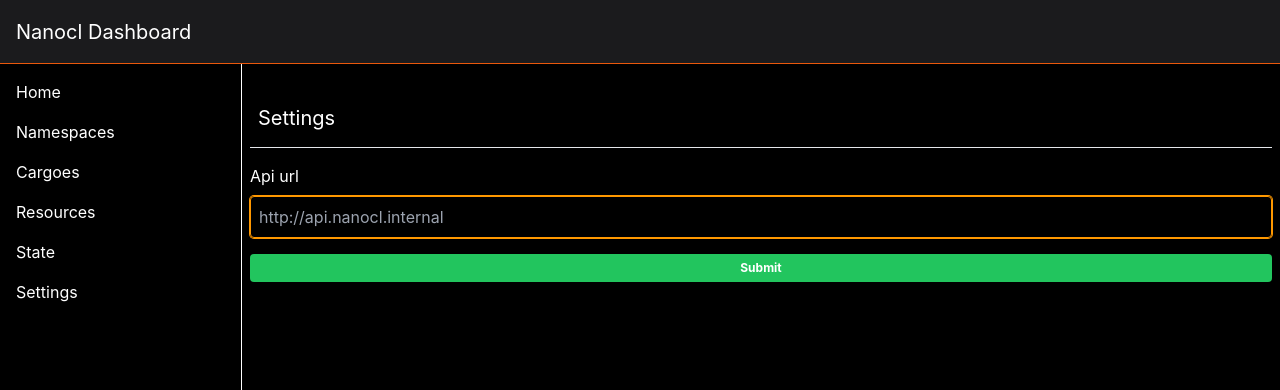
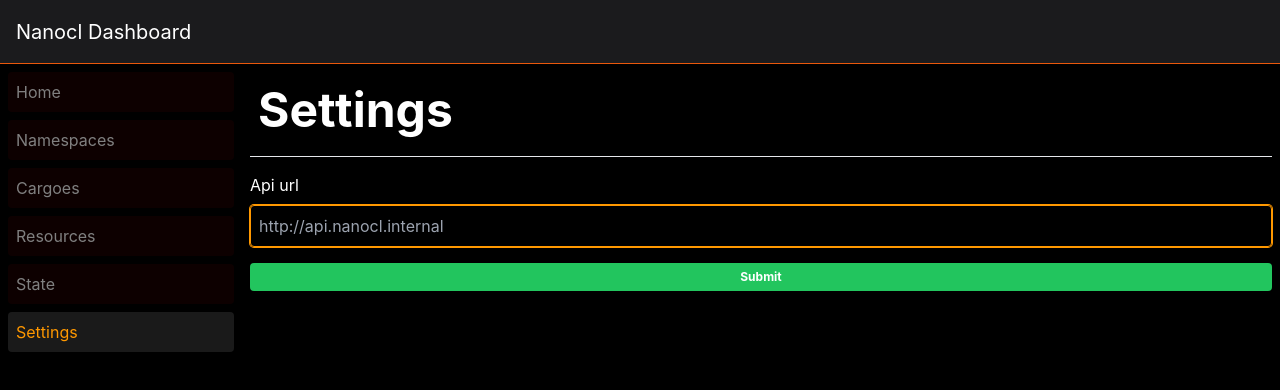
Before and after one commit to next-hat/nanocl-gui, a Next.js app: page /settings in a window 1280 px wide. Shown: the top 390 px of the page. Built offline with nearby package versions, Linux system fonts and the light colour scheme.

Commit message:
feature: better page protection and Menu Style

```diff
--- a/src/components/Menu.tsx
+++ b/src/components/Menu.tsx
@@ -1,31 +1,63 @@
 import Link from "next/link"
+import { useRouter } from "next/router"
 import React from "react"
 
+import { ApiContext } from "@/utils/api"
+
 const items = [
-  { Name: "Home", Href: "/" },
-  // { Name: "Metrics", Href: "/metrics" },
-  { Name: "Namespaces", Href: "/namespaces" },
-  { Name: "Cargoes", Href: "/cargoes" },
-  { Name: "Resources", Href: "/resources" },
-  { Name: "State", Href: "/state" },
+  { Name: "Home", Href: "/", requireApi: true },
+  { Name: "Namespaces", Href: "/namespaces", requireApi: true },
+  { Name: "Cargoes", Href: "/cargoes", requireApi: true },
+  { Name: "Resources", Href: "/resources", requireApi: true },
+  { Name: "State", Href: "/state", requireApi: true },
   { Name: "Settings", Href: "/settings" },
 ]
 
+const selectedStyle = {
+  color: "var(--ifm-color-primary)",
+  backgroundColor: "rgba(255,255,255,0.1)",
+}
+
 const Menu = () => {
+  const router = useRouter()
+  const api = React.useContext(ApiContext)
+
   return (
     <div className="relative w-[242px]">
-      <div className="fixed h-full w-[242px] flex-1 border-r border-r-white p-2">
+      <div className="fixed h-full w-[242px] flex-1">
         <ul>
-          {items.map((item) => (
+          {items.map((item) => {
+            const style: Record<string, string> =
+              item.Href === "/"
+                ? router.pathname === item.Href
+                  ? { ...selectedStyle }
+                  : {}
+                : router.pathname.startsWith(item.Href)
+                ? { ...selectedStyle }
+                : {}
+            const isDisabled = item.requireApi && !api.url
+            if (isDisabled) {
+              style.color = "red"
+              style.backgroundColor = "rgba(255,0,0,0.1)"
+              style.opacity = "0.5"
+              style.cursor = "not-allowed"
+            }
+            return (
               <li
-              className="w-full rounded p-2 transition hover:border-[rgba(255,255,255,0.1)] hover:bg-[rgba(255,255,255,0.1)]"
+                style={style}
+                className="m-2 flex rounded p-2 transition hover:border-[rgba(255,255,255,0.1)] hover:bg-[rgba(255,255,255,0.1)]"
                 key={item.Name}
               >
+                {isDisabled ? (
+                  <p>{item.Name}</p>
+                ) : (
                   <Link className="h-full w-full" href={item.Href}>
                     {item.Name}
                   </Link>
+                )}
               </li>
-          ))}
+            )
+          })}
         </ul>
       </div>
     </div>
--- a/src/components/PageTitle.tsx
+++ b/src/components/PageTitle.tsx
@@ -6,7 +6,7 @@ export type PageTitleProps = {
 
 const PageTitle = (props: PageTitleProps) => {
   return (
-    <div className="mb-4 mt-4 flex h-[60px] flex-row items-center border-b p-2 text-xl">
+    <div className="mb-4 mt-4 flex h-fit flex-row items-center border-b p-2 pb-8 text-xl font-bold">
       {props.children}
     </div>
   )
--- a/src/pages/index.tsx
+++ b/src/pages/index.tsx
@@ -1,7 +1,7 @@
-import React, { useContext } from "react"
+import React from "react"
 import Head from "next/head"
+
 import { ApiContext } from "@/utils/api"
-
 import type * as Types from "@/utils/types"
 
 import PageTitle from "@/components/PageTitle"
@@ -9,22 +9,20 @@ import PageOverlay from "@/components/PageOverlay"
 import ProgressBar from "@/components/ProgressBar"
 
 const Home = () => {
-  const api = useContext(ApiContext)
+  const api = React.useContext(ApiContext)
   const [nodeData, setNodeData] = React.useState<Types.Node[]>([])
 
   React.useEffect(() => {
-    let res = Promise.all([
+    if (!api.url) return
+    Promise.all([
       api.instance.get("/nodes"),
       api.instance.get("/metrics?Kind=MEMORY"),
       api.instance.get("/metrics?Kind=CPU"),
     ])
-
-    res
       .then((results) => {
         const curr_nodes = results[0].data
         const mem_nodes = results[1].data
         const cpu_nodes = results[2].data
-        // const disk_nodes = results[3].data
         const nodes: Record<string, Types.Node> = {}
 
         for (let node of curr_nodes) {
@@ -62,16 +60,6 @@ const Home = () => {
             Cpu: cpu,
           }
         }
-
-        // for (let disk_node of disk_nodes) {
-        //   const node_name = disk_node.NodeName
-        //   nodes[node_name] = {
-        //     ...(nodes[node_name] || {}),
-        //     NodeName: node_name,
-        //     Disk: disk_node.Data,
-        //   }
-        // }
-
         const n = Object.values(nodes)
         setNodeData(n)
       })
@@ -79,7 +67,7 @@ const Home = () => {
         // TODO: Handle error
         console.log(err)
       })
-  }, [api.instance, setNodeData])
+  }, [api.url, api.instance, setNodeData])
 
   return (
     <>
--- a/src/pages/resources/[name]/index.tsx
+++ b/src/pages/resources/[name]/index.tsx
@@ -2,6 +2,7 @@ import React from "react"
 import Head from "next/head"
 import { useRouter } from "next/router"
 import YAML from "yaml"
+import { PencilIcon, PlusIcon, XMarkIcon } from "@heroicons/react/24/solid"
 
 import { ApiContext } from "@/utils/api"
 
@@ -10,7 +11,6 @@ import PageOverlay from "@/components/PageOverlay"
 import ModalConfirm from "@/components/ModalConfirm"
 import Button from "@/components/Button"
 import YamlEditor from "@/components/YamlEditor"
-import { PencilIcon, PlusIcon, XMarkIcon } from "@heroicons/react/24/solid"
 
 export default function Resource() {
   const router = useRouter()
@@ -24,23 +24,18 @@ export default function Resource() {
   const isEdited = content !== oldContent
 
   React.useEffect(() => {
-    if (!router.isReady) return
+    if (!api.url || !router.isReady) return
     api.instance
       .get(`/resources/${router.query.name}`)
       .then((res) => {
         let data = res.data
-
         const cpy = { ...data }
-
         if (isEdit) {
-          console.log("EDIT")
           delete cpy.Name
           delete cpy.UpdatedAt
           delete cpy.CreatedAt
           delete cpy.Kind
           delete cpy.ConfigKey
-          cpy.Name = undefined
-          setOldContent
         }
         const yaml = YAML.stringify(cpy)
         setData(data)
@@ -52,6 +47,7 @@ export default function Resource() {
         console.error(err)
       })
   }, [
+    api.url,
     api.instance,
     router.isReady,
     router.query.name,
--- a/src/pages/resources/index.tsx
+++ b/src/pages/resources/index.tsx
@@ -25,6 +25,7 @@ export default function Resources() {
   const [isDeleteConfirmOpen, setIsDeleteConfirmOpen] = React.useState(false)
 
   React.useEffect(() => {
+    if (!api.url) return
     api.instance
       .get("/resources")
       .then((res) => {
@@ -33,7 +34,7 @@ export default function Resources() {
       .catch((err) => {
         console.error(err)
       })
-  }, [api.instance, router])
+  }, [api.url, api.instance, router])
 
   function onCloseDeleteConfirm() {
     setIsDeleteConfirmOpen(false)
--- a/src/pages/settings.tsx
+++ b/src/pages/settings.tsx
@@ -60,7 +60,9 @@ export default function Settings() {
       </Head>
       <main id="nano-main">
         <PageOverlay>
-          <PageTitle>Settings</PageTitle>
+          <PageTitle>
+            <h1 className="text-[3rem]">Settings</h1>
+          </PageTitle>
           <form className="mt-4 flex flex-col" onSubmit={onSubmit}>
             <label className="text-[var(--ifm-color-emphasis-500)]]">
               Api url
--- a/src/styles/globals.css
+++ b/src/styles/globals.css
@@ -40,7 +40,7 @@ body {
   padding: 0;
   margin: 0;
   font-family: -apple-system, BlinkMacSystemFont, Segoe UI, Roboto, Oxygen,
-    Ubuntu, Cantarell, Fira Sans, Droid Sans, Helvetica Neue, sans-serif;
+    Ubuntu, Cantarell, Fira Sans, Droid Sans, Helvetica Neue, sans-serif !important;
   background-color: var(--ifm-background-color);
   width: 100%;
   height: 100%;
--- a/src/utils/api.ts
+++ b/src/utils/api.ts
@@ -48,9 +48,7 @@ export function useApi(
       return
     }
     const newApi = initApi(API_URL)
-    console.log("newApi", newApi)
-    console.log("apiurl", api.url)
-    if (api.url !== "" && api.url !== newApi.url) {
+    if (api.url !== newApi.url) {
       setApi(newApi)
     }
   }, [api.url, options.ignorePaths, router, setApi])
```
Lines whose indentation alone changed are shown as unchanged.
